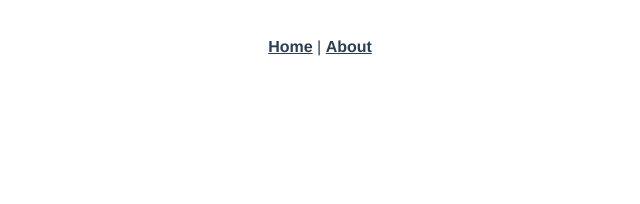
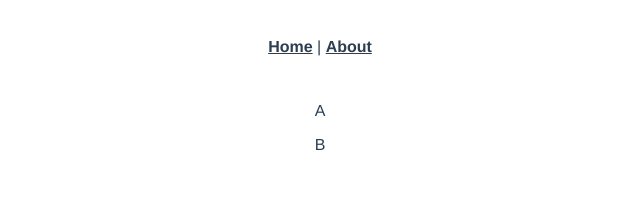
Before and after one commit to Timothy-Sikes/websocket-playground, a Vue app in the folder wordsy/: page /#/board in a window 1280 px wide. Shown: the top 204 px of the page, without its empty margins (320-960 px from the left). Built offline with nearby package versions, Linux system fonts and the light colour scheme.

Commit message:
Implement initial working components.

```diff
--- /dev/null
+++ b/wordsy/src/components/Board.vue
@@ -0,0 +1,27 @@
+<template>
+  <div class="board">
+    <card
+      v-for="item in board"
+      v-bind:key="item.guid"
+      v-bind:card="item.card"
+      v-bind:bonus="item.bonus" />
+  </div>
+</template>
+
+<script>
+
+import Card from "@/components/Card.vue";
+
+export default {
+  name: "Board",
+  props: {
+    board: Array
+  },
+  components: {
+    Card
+  }
+};
+</script>
+
+<style scoped>
+</style>
--- /dev/null
+++ b/wordsy/src/components/Card.vue
@@ -0,0 +1,18 @@
+<template>
+  <div class="card">
+    <p>{{card}} {{bonus}}</p>
+  </div>
+</template>
+
+<script>
+export default {
+  name: "Card",
+  props: {
+    card: String,
+    bonus: String,
+  }
+};
+</script>
+
+<style scoped>
+</style>
--- /dev/null
+++ b/wordsy/src/components/Test.vue
@@ -0,0 +1,17 @@
+<template>
+  <div class="testTemplate">
+    <p>{{ msg }}</p>
+  </div>
+</template>
+
+<script>
+export default {
+  name: "TestComponent",
+  props: {
+    msg: String
+  }
+};
+</script>
+
+<style scoped>
+</style>
--- a/wordsy/src/main.js
+++ b/wordsy/src/main.js
@@ -3,6 +3,7 @@ import App from "./App.vue";
 import router from "./router";
 
 Vue.config.productionTip = false;
+Vue.config.devtools = true;
 
 new Vue({
   router,
--- a/wordsy/src/router/index.js
+++ b/wordsy/src/router/index.js
@@ -1,6 +1,8 @@
 import Vue from "vue";
 import VueRouter from "vue-router";
 import Home from "../views/Home.vue";
+import Test from "../views/Test.vue";
+import Board from "../views/Board.vue";
 
 Vue.use(VueRouter);
 
@@ -9,6 +11,16 @@ const routes = [
     path: "/",
     name: "Home",
     component: Home
+  },
+  {
+    path: "/test",
+    name: "Test",
+    component: Test
+  },
+  {
+    path: "/board",
+    name: "Board",
+    component: Board
   },
   {
     path: "/about",
--- /dev/null
+++ b/wordsy/src/views/Board.vue
@@ -0,0 +1,20 @@
+<template>
+  <div class="boardHolder">
+    <Board :board="[
+      {card: 'A', bonus: '', guid: 'abca'},
+      {card: 'B', bonus: '', guid: 'babk'}
+      ]" />
+  </div>
+</template>
+
+<script>
+// @ is an alias to /src
+import Board from "@/components/Board.vue";
+
+export default {
+  name: "BoardView",
+  components: {
+    Board
+  }
+};
+</script>
--- /dev/null
+++ b/wordsy/src/views/Test.vue
@@ -0,0 +1,17 @@
+<template>
+  <div class="test">
+    <Test msg="Inside the test.vue view." />
+  </div>
+</template>
+
+<script>
+// @ is an alias to /src
+import Test from "@/components/Test.vue";
+
+export default {
+  name: "TestView",
+  components: {
+    Test
+  }
+};
+</script>
```
Also changed, not shown: wordsy/src/components/Game.vue (added, +27 -0 lines).
